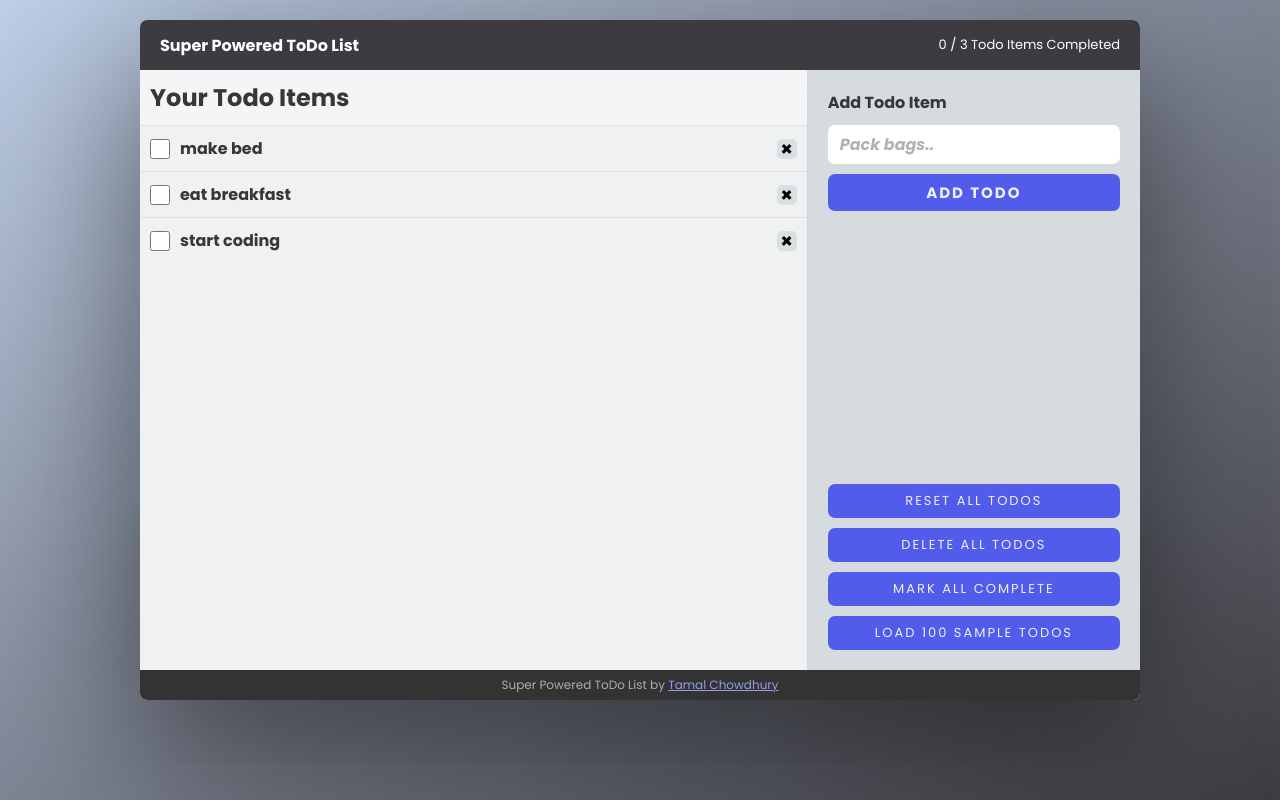
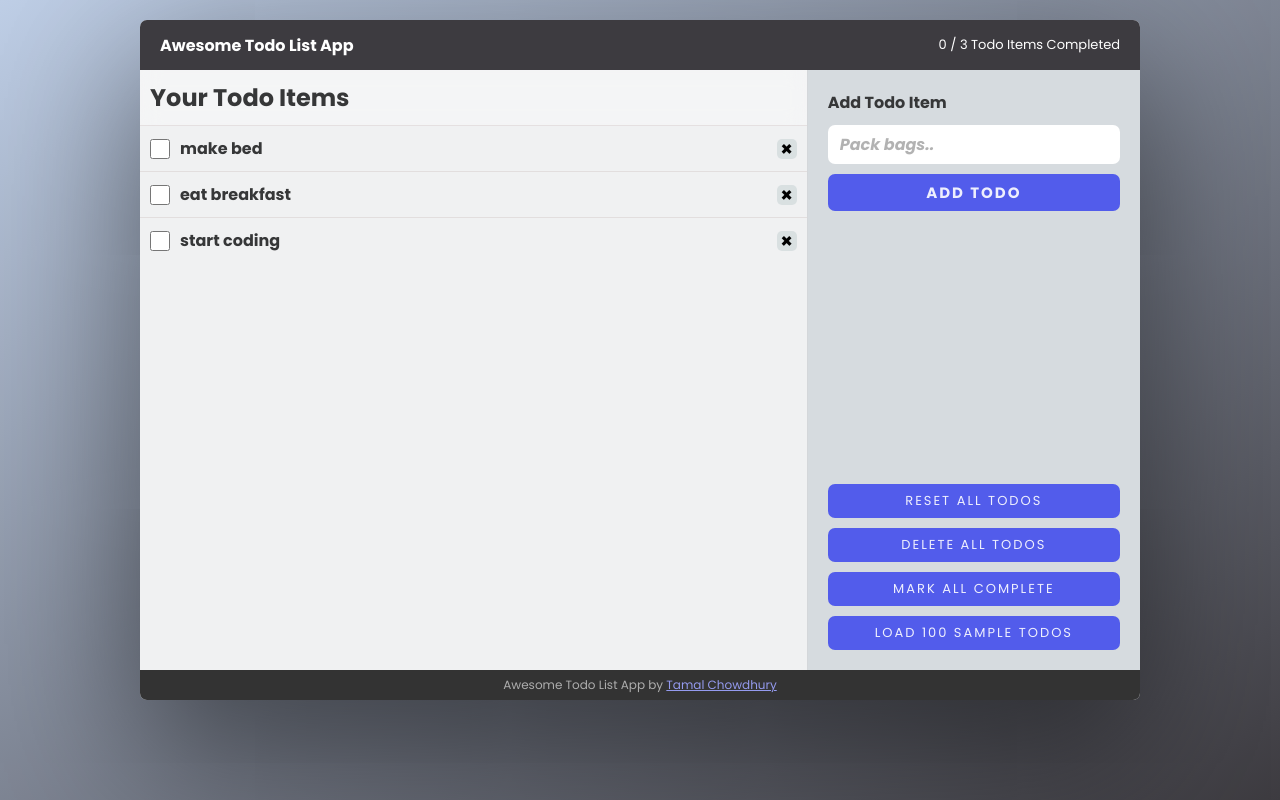
Before and after one commit to tamalchowdhury/7-react-todo-list, a React (Vite) app: page / in a window 1280 px wide. Built offline with nearby package versions, Linux system fonts and the light colour scheme.

Commit message:
site title and color

```diff
--- a/index.html
+++ b/index.html
@@ -4,7 +4,8 @@
     <meta charset="UTF-8" />
     <link rel="icon" type="image/svg+xml" href="/vite.svg" />
     <meta name="viewport" content="width=device-width, initial-scale=1.0" />
-    <title>Super Powered ToDo List</title>
+    <meta name="theme-color" content="#525ceb" />
+    <title>Awesome Todo List App</title>
   </head>
   <body>
     <div id="root"></div>
--- a/src/lib/constants.ts
+++ b/src/lib/constants.ts
@@ -1,3 +1,3 @@
-export const SITE_TITLE = "Super Powered ToDo List"
+export const SITE_TITLE = "Awesome Todo List App"
 export const AUTHOR_NAME = "Tamal Chowdhury"
 export const AUTHOR_URL = "https://tamalchowdhury.com"
```
